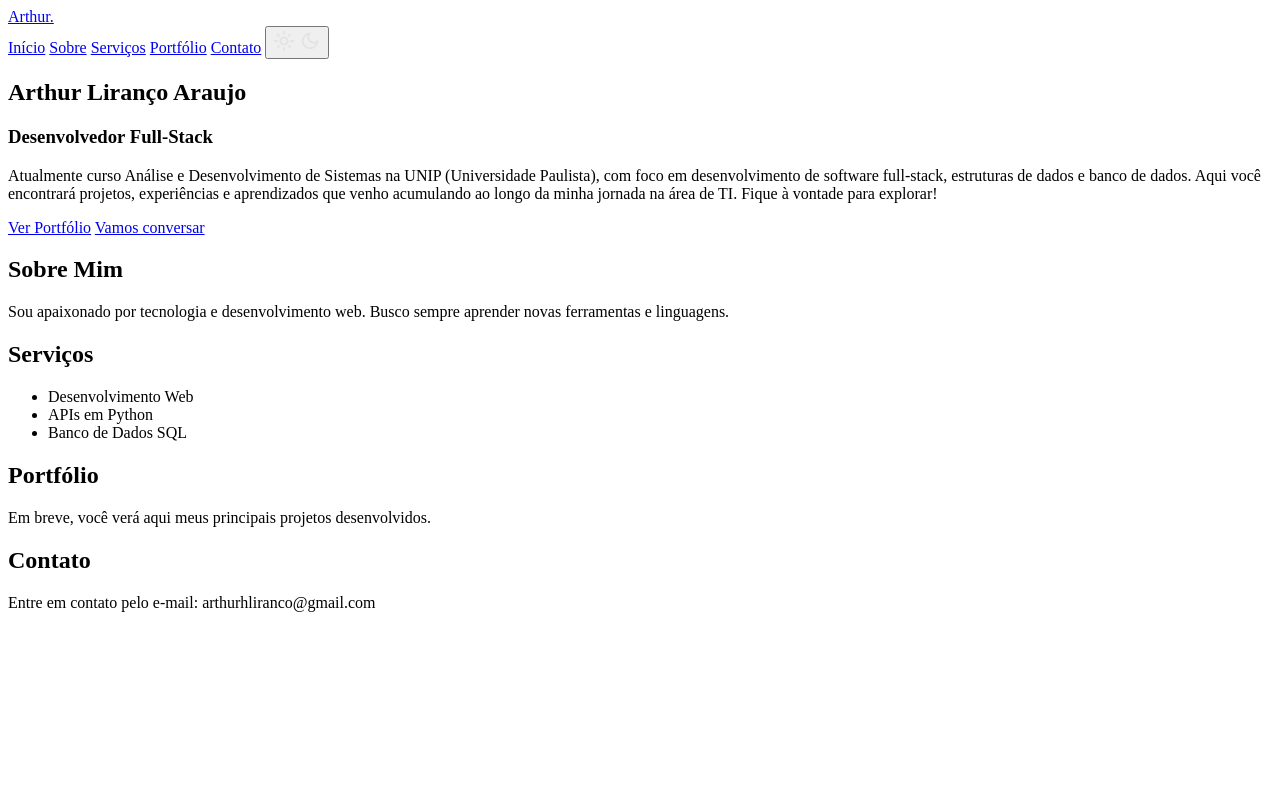
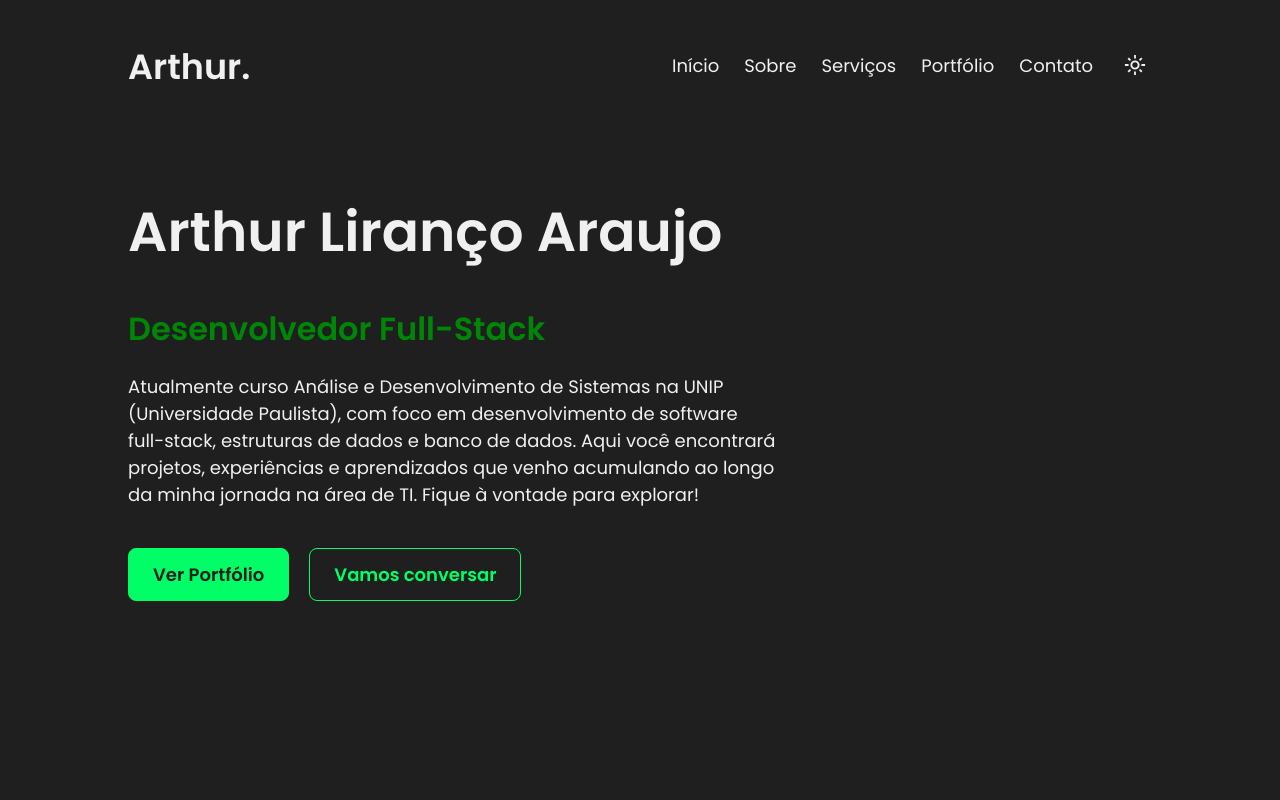
Before and after one commit to robso1231/Portifolio, a plain HTML site: page index.html in a window 1280 px wide. Shown: the top 800 px of the page. Drawn offline with Linux system fonts and the light colour scheme; the site is published under a folder, as on GitHub Pages, so addresses that start at the root find nothing.

Commit message:
Update index.html

```diff
--- a/index.html
+++ b/index.html
@@ -3,7 +3,7 @@
 <head>
   <meta charset="utf-8">
   <title>Arthur - Portfólio</title>
-  <link rel="stylesheet" href="/static/css/index.css">
+  <link rel="stylesheet" href="./static/css/index.css">
   <link href="https://fonts.googleapis.com/css2?family=Poppins:wght@400;600&display=swap" rel="stylesheet">
 </head>
 
@@ -57,7 +57,7 @@
     <h2>Contato</h2>
     <p>Entre em contato pelo e-mail: arthurhliranco@gmail.com</p>
   </section>
-  <script src="/static/script/script.js"></script>
+  <script src="./static/script/script.js"></script>
 </body>
 </html>
 </body>
```
